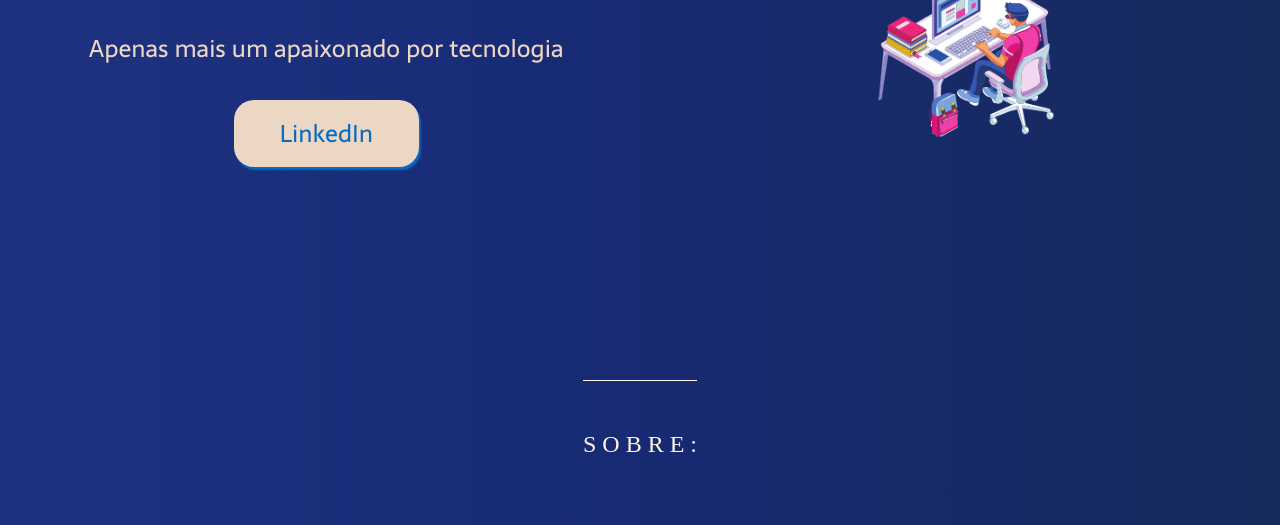
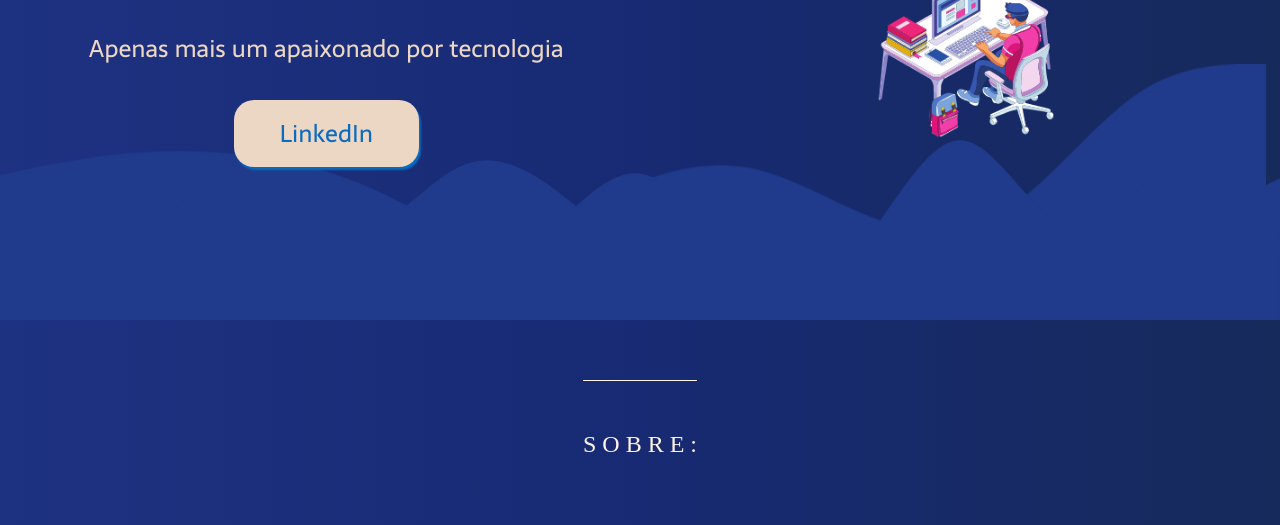
Before and after one commit to marcusaloise/LandingPageCV, a plain HTML site: page index.html in a window 1280 px wide. Shown: the part 270-795 px from the top of the page. Drawn offline with Linux system fonts and the light colour scheme.

Commit message:
Iniciando a primeira onda

```diff
--- a/index.html
+++ b/index.html
@@ -28,15 +28,7 @@
 
         <main>
 
-            <svg class="ondas" xmlns="http://www.w3.org/2000/svg" viewBox="0 0 1440 320">
 
-                <path class="onda1" fill="#203b8c" fill-opacity="1" d="M0,160L24,154.7C48,149,96,139,144,133.3C192,128,240,128,288,133.3C336,139,384,149,432,170.7C480,192,528,224,576,224C624,224,672,192,720,170.7C768,149,816,139,864,149.3C912,160,960,192,1008,208C1056,224,1104,224,1152,192C1200,160,1248,96,1296,64C1344,32,1392,32,1416,32L1440,32L1440,320L1416,320C1392,320,1344,320,1296,320C1248,320,1200,320,1152,320C1104,320,1056,320,1008,320C960,320,912,320,864,320C816,320,768,320,720,320C672,320,624,320,576,320C528,320,480,320,432,320C384,320,336,320,288,320C240,320,192,320,144,320C96,320,48,320,24,320L0,320Z"></path>
-<!--
-                <path class="onda2" fill="#203b8c" fill-opacity="1" d="M0,192L21.8,208C43.6,224,87,256,131,240C174.5,224,218,160,262,160C305.5,160,349,224,393,224C436.4,224,480,160,524,144C567.3,128,611,160,655,197.3C698.2,235,742,277,785,288C829.1,299,873,277,916,256C960,235,1004,213,1047,213.3C1090.9,213,1135,235,1178,240C1221.8,245,1265,235,1309,218.7C1352.7,203,1396,181,1418,170.7L1440,160L1440,320L1418.2,320C1396.4,320,1353,320,1309,320C1265.5,320,1222,320,1178,320C1134.5,320,1091,320,1047,320C1003.6,320,960,320,916,320C872.7,320,829,320,785,320C741.8,320,698,320,655,320C610.9,320,567,320,524,320C480,320,436,320,393,320C349.1,320,305,320,262,320C218.2,320,175,320,131,320C87.3,320,44,320,22,320L0,320Z"></path>
-
-                <path class="onda3" fill="#203b8c" fill-opacity="1" d="M0,224L20,240C40,256,80,288,120,277.3C160,267,200,213,240,202.7C280,192,320,224,360,245.3C400,267,440,277,480,277.3C520,277,560,267,600,234.7C640,203,680,149,720,154.7C760,160,800,224,840,256C880,288,920,288,960,245.3C1000,203,1040,117,1080,117.3C1120,117,1160,203,1200,213.3C1240,224,1280,160,1320,149.3C1360,139,1400,181,1420,202.7L1440,224L1440,320L1420,320C1400,320,1360,320,1320,320C1280,320,1240,320,1200,320C1160,320,1120,320,1080,320C1040,320,1000,320,960,320C920,320,880,320,840,320C800,320,760,320,720,320C680,320,640,320,600,320C560,320,520,320,480,320C440,320,400,320,360,320C320,320,280,320,240,320C200,320,160,320,120,320C80,320,40,320,20,320L0,320Z"></path> -->
-
-            </svg>
 
 
 
@@ -52,6 +44,16 @@
 
                     <button id="botaoPrincipal"><a target="_blank" href="https://www.linkedin.com/in/marcusaloise/" class="btnLink">LinkedIn</a></button>
                 </div>
+
+                <svg class="ondas" xmlns="http://www.w3.org/2000/svg" viewBox="0 0 1440 320">
+
+                    <path class="onda1" fill="#203b8c" fill-opacity="1" d="M0,160L24,154.7C48,149,96,139,144,133.3C192,128,240,128,288,133.3C336,139,384,149,432,170.7C480,192,528,224,576,224C624,224,672,192,720,170.7C768,149,816,139,864,149.3C912,160,960,192,1008,208C1056,224,1104,224,1152,192C1200,160,1248,96,1296,64C1344,32,1392,32,1416,32L1440,32L1440,320L1416,320C1392,320,1344,320,1296,320C1248,320,1200,320,1152,320C1104,320,1056,320,1008,320C960,320,912,320,864,320C816,320,768,320,720,320C672,320,624,320,576,320C528,320,480,320,432,320C384,320,336,320,288,320C240,320,192,320,144,320C96,320,48,320,24,320L0,320Z"></path>
+
+                    <path class="onda2" fill="#203b8c" fill-opacity="1" d="M0,192L21.8,208C43.6,224,87,256,131,240C174.5,224,218,160,262,160C305.5,160,349,224,393,224C436.4,224,480,160,524,144C567.3,128,611,160,655,197.3C698.2,235,742,277,785,288C829.1,299,873,277,916,256C960,235,1004,213,1047,213.3C1090.9,213,1135,235,1178,240C1221.8,245,1265,235,1309,218.7C1352.7,203,1396,181,1418,170.7L1440,160L1440,320L1418.2,320C1396.4,320,1353,320,1309,320C1265.5,320,1222,320,1178,320C1134.5,320,1091,320,1047,320C1003.6,320,960,320,916,320C872.7,320,829,320,785,320C741.8,320,698,320,655,320C610.9,320,567,320,524,320C480,320,436,320,393,320C349.1,320,305,320,262,320C218.2,320,175,320,131,320C87.3,320,44,320,22,320L0,320Z"></path>
+
+                    <path class="onda3" fill="#203b8c" fill-opacity="1" d="M0,224L20,240C40,256,80,288,120,277.3C160,267,200,213,240,202.7C280,192,320,224,360,245.3C400,267,440,277,480,277.3C520,277,560,267,600,234.7C640,203,680,149,720,154.7C760,160,800,224,840,256C880,288,920,288,960,245.3C1000,203,1040,117,1080,117.3C1120,117,1160,203,1200,213.3C1240,224,1280,160,1320,149.3C1360,139,1400,181,1420,202.7L1440,224L1440,320L1420,320C1400,320,1360,320,1320,320C1280,320,1240,320,1200,320C1160,320,1120,320,1080,320C1040,320,1000,320,960,320C920,320,880,320,840,320C800,320,760,320,720,320C680,320,640,320,600,320C560,320,520,320,480,320C440,320,400,320,360,320C320,320,280,320,240,320C200,320,160,320,120,320C80,320,40,320,20,320L0,320Z"></path> -->
+
+                </svg>
 
                 <img id="fotoPerfil" src="img/dev01.png" alt="">
 
--- a/style.css
+++ b/style.css
@@ -46,6 +46,7 @@ main {
     flex-wrap: wrap;
     height: 450px;
     margin-top: 200px;
+    z-index: 1;
 }
 
 #conteudoPrincipal {
@@ -67,6 +68,7 @@ main {
     margin-top: 100px;
     align-content: center;
     align-items: center;
+    z-index: 1;
 }
 
 #TituloDoCV {
```
